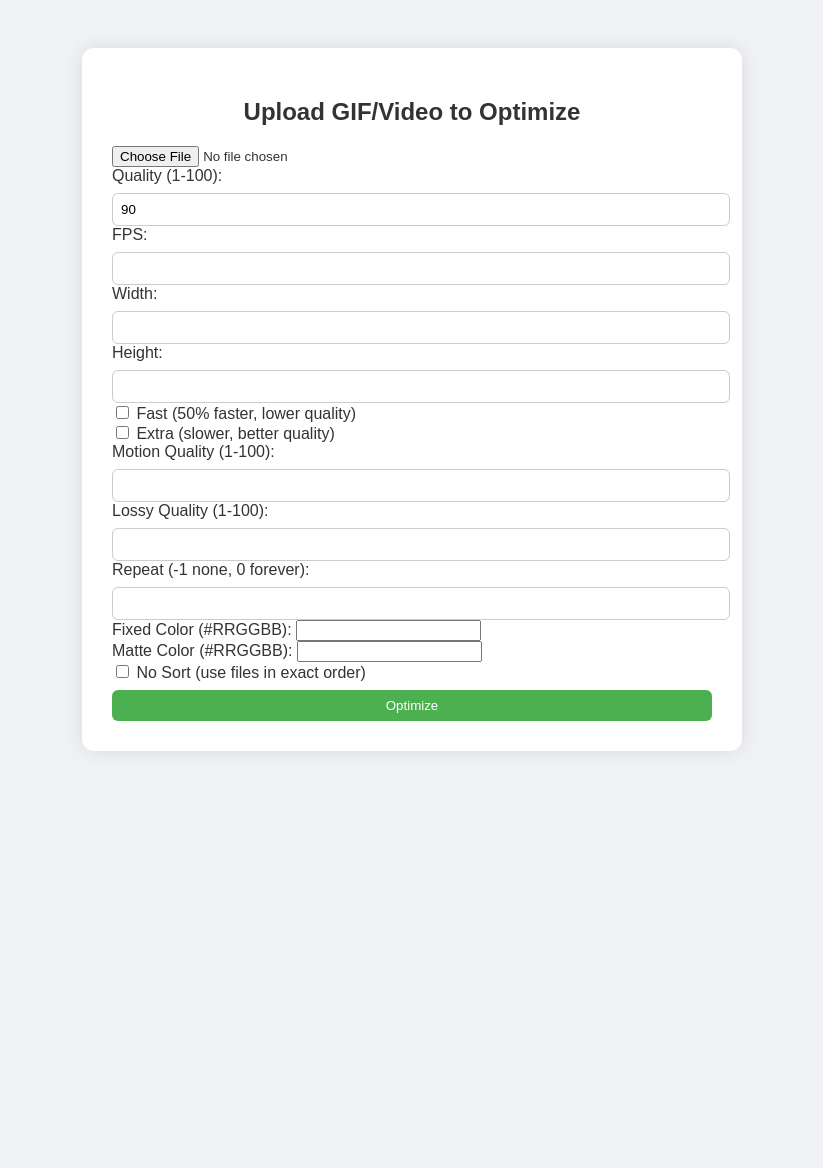
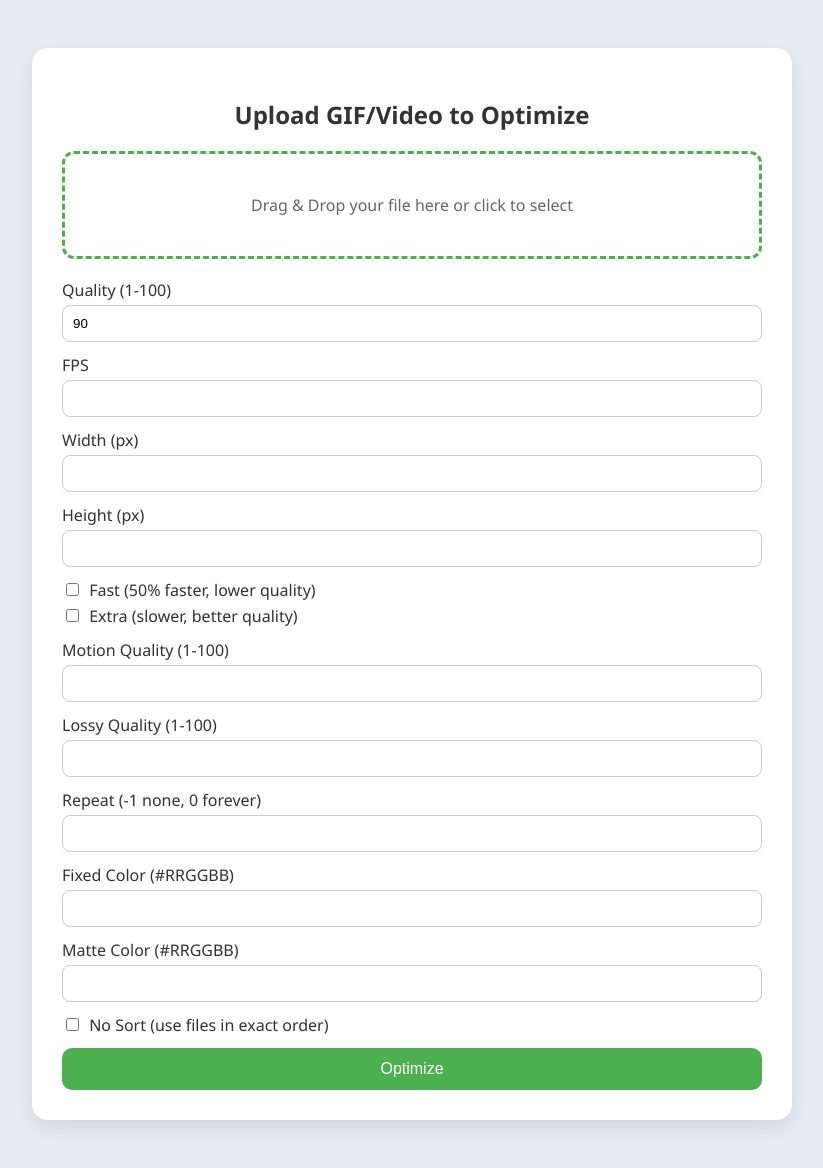
Before and after one commit to BittieByte/gifski-web, a Flask app: page / in a window 1280 px wide. Shown: the whole page, without its empty margins (228-1051 px from the left). Before the commit the page ends 751 px from the top, so only its background shows below. Run offline with Flask 3, Linux system fonts and the light colour scheme.

Commit message:
Update index.html

```diff
--- a/app/templates/index.html
+++ b/app/templates/index.html
@@ -4,41 +4,214 @@
 <meta charset="UTF-8">
 <title>Gifski Web Optimizer</title>
 <style>
-body { font-family: Arial, sans-serif; background: #f0f2f5; color: #333; padding: 40px; }
-.container { max-width: 600px; margin: auto; background: #fff; padding: 30px; border-radius: 12px; box-shadow: 0 0 20px rgba(0,0,0,0.1);}
-h2 { text-align: center; }
-input[type=file] { width: 100%; }
-input[type=number], input[type=submit] { width: 100%; padding: 8px; margin-top: 8px; border-radius: 6px; border: 1px solid #ccc; }
-input[type=submit] { background: #4CAF50; color: white; border: none; cursor: pointer; }
-input[type=submit]:hover { background: #45a049; }
+  /* Reset and body */
+  body {
+    font-family: 'Segoe UI', Tahoma, Geneva, Verdana, sans-serif;
+    background: #e8edf3;
+    color: #333;
+    display: flex;
+    justify-content: center;
+    align-items: flex-start;
+    padding: 40px;
+    min-height: 100vh;
+  }
+
+  .container {
+    width: 100%;
+    max-width: 700px;
+    background: #fff;
+    border-radius: 16px;
+    padding: 30px;
+    box-shadow: 0 8px 25px rgba(0,0,0,0.1);
+  }
+
+  h2 {
+    text-align: center;
+    margin-bottom: 20px;
+  }
+
+  /* Drag-and-drop box */
+  .drop-zone {
+    border: 3px dashed #4CAF50;
+    border-radius: 12px;
+    padding: 40px;
+    text-align: center;
+    color: #666;
+    margin-bottom: 20px;
+    transition: background 0.3s, border-color 0.3s;
+    cursor: pointer;
+  }
+  .drop-zone.dragover {
+    background: #f0fff0;
+    border-color: #45a049;
+    color: #333;
+  }
+
+  /* Inputs */
+  input[type=file] {
+    display: none;
+  }
+
+  .form-group {
+    margin-bottom: 12px;
+  }
+  label {
+    display: block;
+    margin-bottom: 4px;
+  }
+  input[type=number], input[type=text] {
+    width: 100%;
+    padding: 10px;
+    border-radius: 8px;
+    border: 1px solid #ccc;
+    box-sizing: border-box;
+  }
+  input[type=checkbox] {
+    margin-right: 6px;
+  }
+
+  /* Submit button */
+  button {
+    width: 100%;
+    padding: 12px;
+    border: none;
+    border-radius: 10px;
+    background: #4CAF50;
+    color: white;
+    font-size: 16px;
+    cursor: pointer;
+    transition: background 0.3s;
+  }
+  button:hover {
+    background: #45a049;
+  }
+
+  /* Loading overlay */
+  .loading-overlay {
+    display: none;
+    position: fixed;
+    top: 0; left: 0;
+    width: 100%; height: 100%;
+    background: rgba(255,255,255,0.7);
+    backdrop-filter: blur(2px);
+    justify-content: center;
+    align-items: center;
+    z-index: 9999;
+  }
+  .loading-overlay.show {
+    display: flex;
+  }
+  .spinner {
+    border: 6px solid #f3f3f3;
+    border-top: 6px solid #4CAF50;
+    border-radius: 50%;
+    width: 50px;
+    height: 50px;
+    animation: spin 1s linear infinite;
+  }
+  @keyframes spin {
+    0% { transform: rotate(0deg);}
+    100% { transform: rotate(360deg);}
+  }
 </style>
 </head>
 <body>
+
 <div class="container">
-<h2>Upload GIF/Video to Optimize</h2>
-<form action="/upload" method="POST" enctype="multipart/form-data">
-    <input type="file" name="file" required><br>
+  <h2>Upload GIF/Video to Optimize</h2>
 
-    <!-- Basic options -->
-    Quality (1-100): <input type="number" name="quality" value="90" min="1" max="100"><br>
-    FPS: <input type="number" name="fps"><br>
-    Width: <input type="number" name="width"><br>
-    Height: <input type="number" name="height"><br>
+  <div class="drop-zone" id="drop-zone">
+    Drag & Drop your file here or click to select
+  </div>
 
-    <!-- Encoding modifiers -->
-    <label><input type="checkbox" name="fast"> Fast (50% faster, lower quality)</label><br>
-    <label><input type="checkbox" name="extra"> Extra (slower, better quality)</label><br>
+  <form id="upload-form" action="/upload" method="POST" enctype="multipart/form-data">
+    <input type="file" name="file" id="file-input" required>
 
-    <!-- Advanced options -->
-    Motion Quality (1-100): <input type="number" name="motion_quality"><br>
-    Lossy Quality (1-100): <input type="number" name="lossy_quality"><br>
-    Repeat (-1 none, 0 forever): <input type="number" name="repeat"><br>
-    Fixed Color (#RRGGBB): <input type="text" name="fixed_color"><br>
-    Matte Color (#RRGGBB): <input type="text" name="matte"><br>
-    <label><input type="checkbox" name="no_sort"> No Sort (use files in exact order)</label><br>
+    <!-- Basic Options -->
+    <div class="form-group">
+      <label>Quality (1-100)</label>
+      <input type="number" name="quality" value="90" min="1" max="100">
+    </div>
+    <div class="form-group">
+      <label>FPS</label>
+      <input type="number" name="fps">
+    </div>
+    <div class="form-group">
+      <label>Width (px)</label>
+      <input type="number" name="width">
+    </div>
+    <div class="form-group">
+      <label>Height (px)</label>
+      <input type="number" name="height">
+    </div>
 
-    <input type="submit" value="Optimize">
-</form>
+    <!-- Encoding Modifiers -->
+    <div class="form-group">
+      <label><input type="checkbox" name="fast"> Fast (50% faster, lower quality)</label>
+      <label><input type="checkbox" name="extra"> Extra (slower, better quality)</label>
+    </div>
+
+    <!-- Advanced Options -->
+    <div class="form-group">
+      <label>Motion Quality (1-100)</label>
+      <input type="number" name="motion_quality">
+    </div>
+    <div class="form-group">
+      <label>Lossy Quality (1-100)</label>
+      <input type="number" name="lossy_quality">
+    </div>
+    <div class="form-group">
+      <label>Repeat (-1 none, 0 forever)</label>
+      <input type="number" name="repeat">
+    </div>
+    <div class="form-group">
+      <label>Fixed Color (#RRGGBB)</label>
+      <input type="text" name="fixed_color">
+    </div>
+    <div class="form-group">
+      <label>Matte Color (#RRGGBB)</label>
+      <input type="text" name="matte">
+    </div>
+    <div class="form-group">
+      <label><input type="checkbox" name="no_sort"> No Sort (use files in exact order)</label>
+    </div>
+
+    <button type="submit">Optimize</button>
+  </form>
 </div>
+
+<div class="loading-overlay" id="loading-overlay">
+  <div class="spinner"></div>
+</div>
+
+<script>
+const dropZone = document.getElementById('drop-zone');
+const fileInput = document.getElementById('file-input');
+const form = document.getElementById('upload-form');
+const overlay = document.getElementById('loading-overlay');
+
+dropZone.addEventListener('click', () => fileInput.click());
+
+dropZone.addEventListener('dragover', e => {
+  e.preventDefault();
+  dropZone.classList.add('dragover');
+});
+dropZone.addEventListener('dragleave', e => {
+  dropZone.classList.remove('dragover');
+});
+dropZone.addEventListener('drop', e => {
+  e.preventDefault();
+  dropZone.classList.remove('dragover');
+  if (e.dataTransfer.files.length) {
+    fileInput.files = e.dataTransfer.files;
+  }
+});
+
+// Show loading overlay when submitting
+form.addEventListener('submit', () => {
+  overlay.classList.add('show');
+});
+</script>
+
 </body>
 </html>
```
